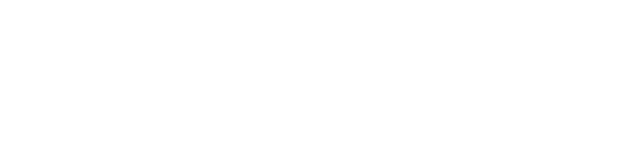
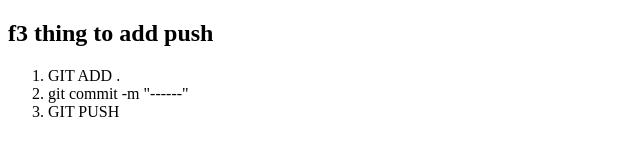
Before and after one commit to aftab1122334455/my-new-course, a plain HTML site: page x.html in a window 1280 px wide. Shown: the whole page, without its empty margins (0-640 px from the left). Drawn offline with Linux system fonts and the light colour scheme.

Commit message:
list second

```diff
--- a/x.html
+++ b/x.html
@@ -7,5 +7,14 @@
 </head>
 <body>
 
+
+<!--very important-->
+    <h2>f3 thing to add push</h2>
+    <ol>
+        <li>GIT ADD .</li>
+        <li>git commit -m "------"</li>
+        <li>GIT PUSH</li>
+    </ol>
+
 </body>
 </html>
```
